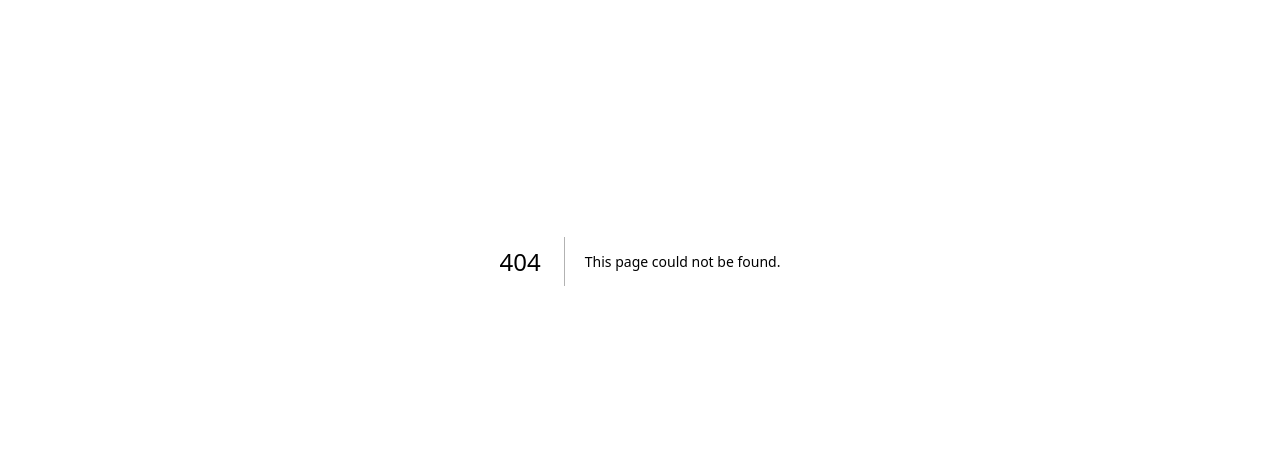
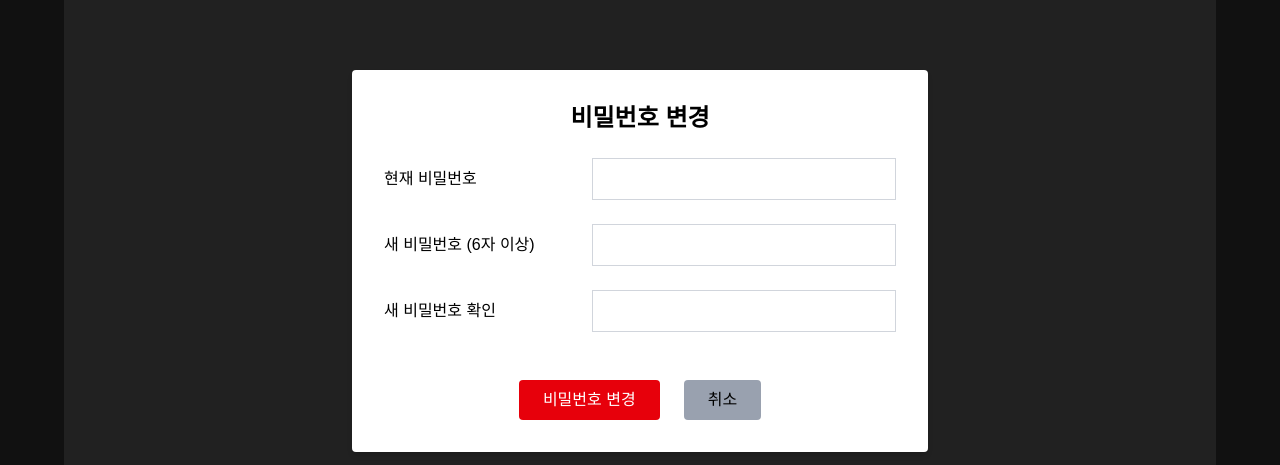
Before and after one commit to millwheel/bojeung365, a Next.js app: page /password/change in a window 1280 px wide. Before the commit this address had no page. Shown: the part 487-952 px from the top of the page. Built offline with nearby package versions, Linux system fonts and the light colour scheme; no server answers.

Commit message:
feat: 비밀번호 변경 페이지 추가

```diff
--- /dev/null
+++ b/src/app/password/change/page.tsx
@@ -0,0 +1,144 @@
+'use client';
+
+import { useState } from "react";
+import { useRouter } from "next/navigation";
+import toast, { Toaster } from "react-hot-toast";
+import { apiPost } from "@/lib/api";
+import {clearTokens} from "@/lib/tokenStore";
+
+export default function PasswordChangePage() {
+    const [currentPassword, setCurrentPassword] = useState("");
+    const [newPassword, setNewPassword] = useState("");
+    const [confirmPassword, setConfirmPassword] = useState("");
+    const [pending, setPending] = useState(false);
+
+    const [errors, setErrors] = useState<{
+        currentPassword?: string;
+        newPassword?: string;
+        confirmPassword?: string;
+    }>({});
+
+    const router = useRouter();
+
+    const onSubmit = async (e: React.FormEvent) => {
+        e.preventDefault();
+
+        if (!currentPassword) {
+            setErrors({ currentPassword: "현재 비밀번호를 입력하세요." });
+            return;
+        }
+        if (newPassword.length < 6) {
+            setErrors({ newPassword: "새 비밀번호는 6자 이상이어야 합니다." });
+            return;
+        }
+        if (newPassword !== confirmPassword) {
+            setErrors({ confirmPassword: "비밀번호가 일치하지 않습니다." });
+            return;
+        }
+
+        setErrors({});
+        setPending(true);
+
+        const { error } = await apiPost<void>("/me/change-password", {
+            currentPassword,
+            newPassword
+        });
+
+        setPending(false);
+
+        if (error) {
+            toast.error(`[변경 실패] ${error.message}`);
+            return;
+        }
+
+        clearTokens();
+        toast.success("비밀번호가 변경되었습니다. 다시 로그인해주세요.");
+        router.push("/");
+    };
+
+    return (
+        <div className="flex justify-center items-center bg-[#212121] min-h-screen">
+            <Toaster position="top-center" />
+            <div className="my-10 w-full flex flex-col items-center">
+                <form
+                    onSubmit={onSubmit}
+                    className="bg-white text-black p-8 rounded shadow-md w-full max-w-xl space-y-6 text-base"
+                >
+                    <h1 className="text-2xl font-bold text-center mb-6">비밀번호 변경</h1>
+
+                    {/* 현재 비밀번호 */}
+                    <div>
+                        <div className="flex items-center gap-4">
+                            <label className="w-48">현재 비밀번호</label>
+                            <input
+                                type="password"
+                                value={currentPassword}
+                                onChange={(e) => setCurrentPassword(e.target.value)}
+                                required
+                                className="flex-1 border border-gray-300 px-4 py-2 outline-none"
+                                autoComplete="current-password"
+                            />
+                        </div>
+                        {errors.currentPassword && (
+                            <p className="text-red-600 text-sm mt-1">{errors.currentPassword}</p>
+                        )}
+                    </div>
+
+                    {/* 새 비밀번호 */}
+                    <div>
+                        <div className="flex items-center gap-4">
+                            <label className="w-48">새 비밀번호 (6자 이상)</label>
+                            <input
+                                type="password"
+                                value={newPassword}
+                                onChange={(e) => setNewPassword(e.target.value)}
+                                required
+                                className="flex-1 border border-gray-300 px-4 py-2 outline-none"
+                                autoComplete="new-password"
+                            />
+                        </div>
+                        {errors.newPassword && (
+                            <p className="text-red-600 text-sm mt-1">{errors.newPassword}</p>
+                        )}
+                    </div>
+
+                    {/* 새 비밀번호 확인 */}
+                    <div>
+                        <div className="flex items-center gap-4">
+                            <label className="w-48">새 비밀번호 확인</label>
+                            <input
+                                type="password"
+                                value={confirmPassword}
+                                onChange={(e) => setConfirmPassword(e.target.value)}
+                                required
+                                className="flex-1 border border-gray-300 px-4 py-2 outline-none"
+                                autoComplete="new-password"
+                            />
+                        </div>
+                        {errors.confirmPassword && (
+                            <p className="text-red-600 text-sm mt-1">{errors.confirmPassword}</p>
+                        )}
+                    </div>
+
+                    {/* 버튼 */}
+                    <div className="flex justify-center gap-6 pt-6">
+                        <button
+                            type="submit"
+                            disabled={pending}
+                            className="bg-red-600 text-white px-6 py-2 rounded font-medium hover:bg-red-500 cursor-pointer disabled:opacity-50"
+                        >
+                            {pending ? "처리 중..." : "비밀번호 변경"}
+                        </button>
+                        <button
+                            type="button"
+                            onClick={() => router.push("/")}
+                            className="bg-gray-400 text-black px-6 py-2 rounded font-medium hover:bg-gray-300 cursor-pointer"
+                        >
+                            취소
+                        </button>
+                    </div>
+                </form>
+            </div>
+        </div>
+    );
+}
--- /dev/null
+++ b/src/app/password/find/page.tsx
@@ -0,0 +1,5 @@
+
+
+export default function passwordFindPage() {
+
+}
--- a/src/component/authbox.tsx
+++ b/src/component/authbox.tsx
@@ -8,7 +8,7 @@ export default function AuthBox() {
     const { me, isLoading, refreshMe } = useMe();
 
     return (
-        <div className="h-28 w-full bg-[#212121] border-[0.5px] border-gray-100/20">
+        <div className="w-full bg-[#212121] border-[0.5px] border-gray-100/20">
             {isLoading ? (
                 <div className="flex items-center justify-center">
                     <p>로딩 중...</p>
--- a/src/component/profile.tsx
+++ b/src/component/profile.tsx
@@ -1,6 +1,7 @@
 "use client";
 
 import toast from "react-hot-toast";
+import { useRouter } from "next/navigation";
 import {UserProfile} from "@/type/userType";
 import {apiPost} from "@/lib/api";
 import { clearTokens } from "@/lib/tokenStore";
@@ -11,6 +12,7 @@ type ProfileProps = {
 };
 
 export default function Profile({ userProfile, onLoggedOut }: ProfileProps) {
+    const router = useRouter();
 
     const handleLogout = async () => {
         const { error } = await apiPost<void>("/logout", {});
@@ -34,9 +36,18 @@ export default function Profile({ userProfile, onLoggedOut }: ProfileProps) {
 
                 <button
                     onClick={handleLogout}
-                    className="self-stretch bg-red-600 px-4 text-white font-medium hover:bg-red-500 cursor-pointer"
+                    className="h-14 bg-red-600 px-4 text-white font-medium hover:bg-red-500 cursor-pointer"
                 >
                     로그아웃
+                </button>
+            </div>
+            <div className="mt-2 text-right">
+                <button
+                    type="button"
+                    onClick={() => router.push('/password/change')}
+                    className="text-xs text-gray-400 hover:text-gray-200 cursor-pointer hover:underline"
+                >
+                    비밀번호변경
                 </button>
             </div>
         </div>
```
